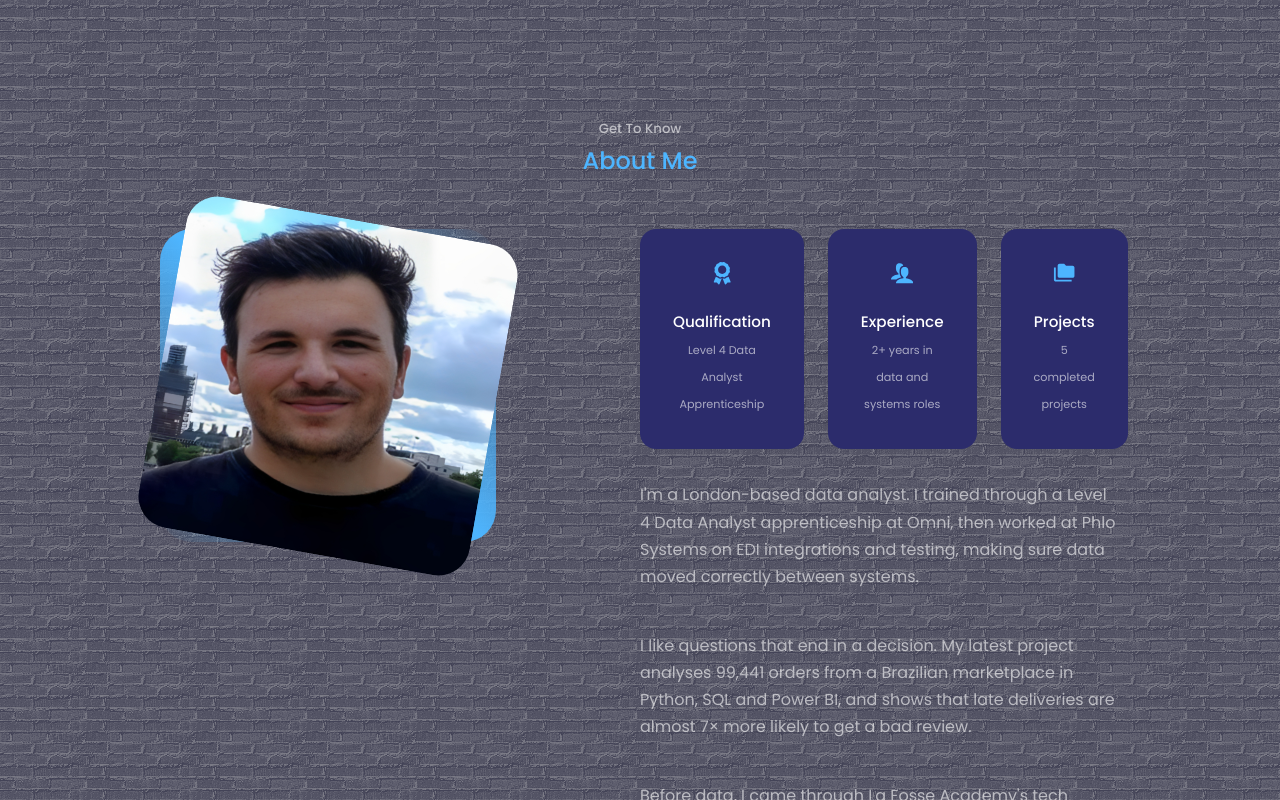
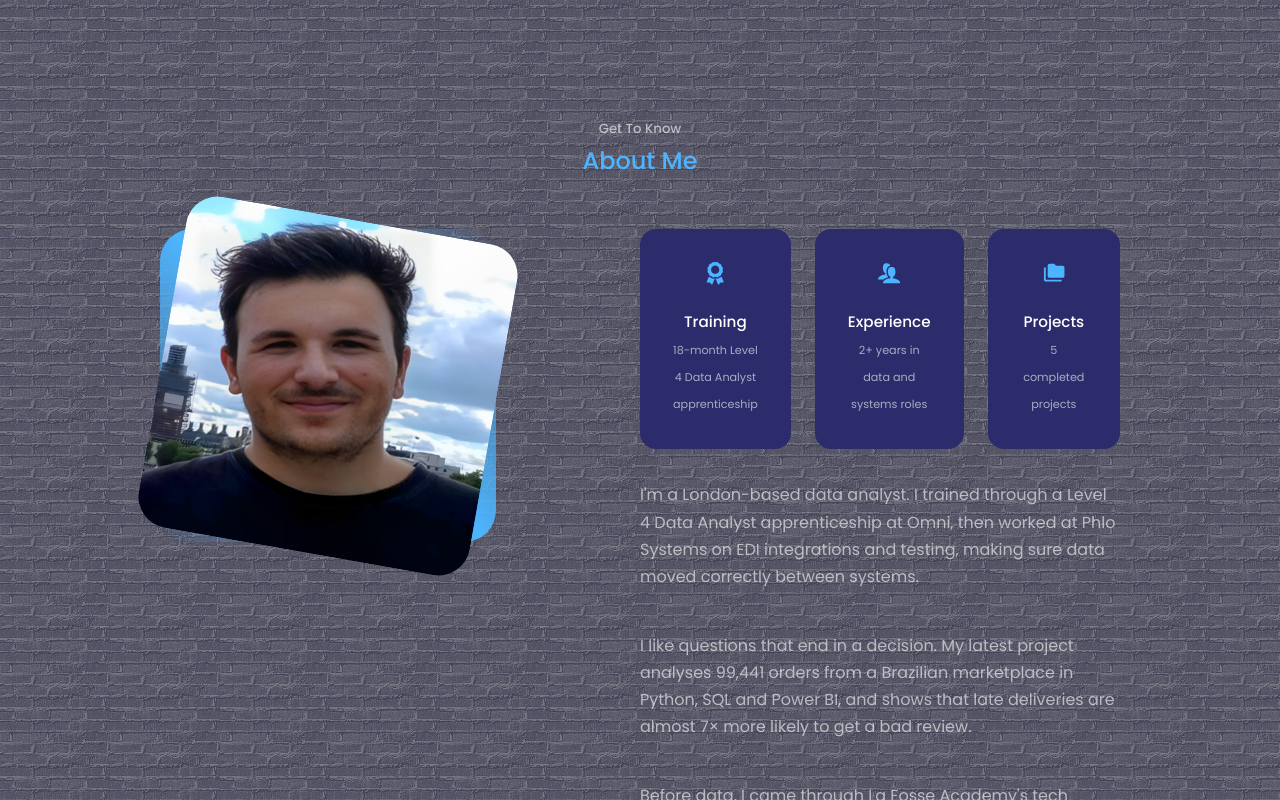
Before and after one commit to dinevtomislav/Portfolio, a React (Create React App) app in the folder react-portfolio-website/: page / in a window 1280 px wide. Shown: the part 810-1610 px from the top of the page. Built offline with nearby package versions, Linux system fonts and the light colour scheme.

Commit message:
Update qualification section to training details

```diff
--- a/react-portfolio-website/src/components/about/About.jsx
+++ b/react-portfolio-website/src/components/about/About.jsx
@@ -22,8 +22,8 @@ const About = () => {
           <div className='about__cards'>
             <article className='about__card'>
               <FaAward className='about__icon'/>
-              <h5>Qualification</h5>
-              <small>Level 4 Data Analyst Apprenticeship</small>
+              <h5>Training</h5>
+              <small>18-month Level 4 Data Analyst apprenticeship</small>
             </article>
 
             <article className='about__card'>
```
